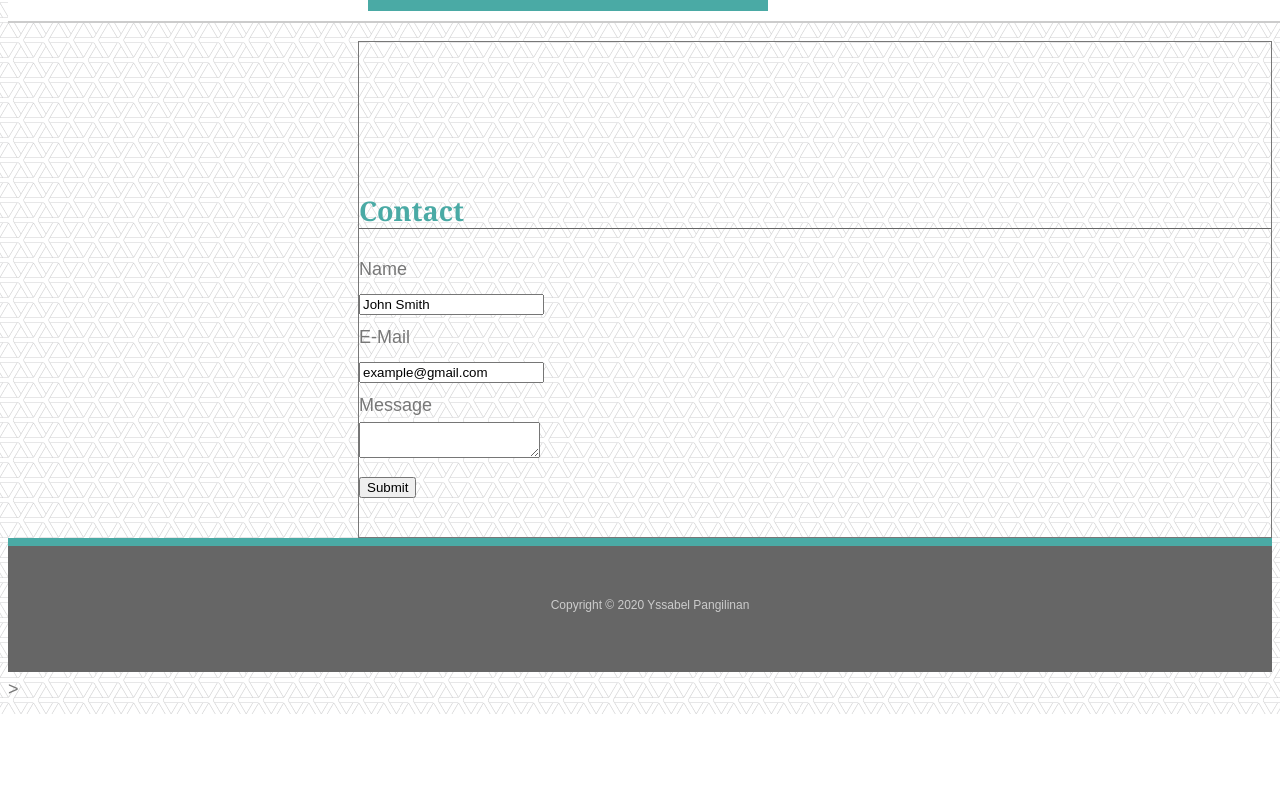
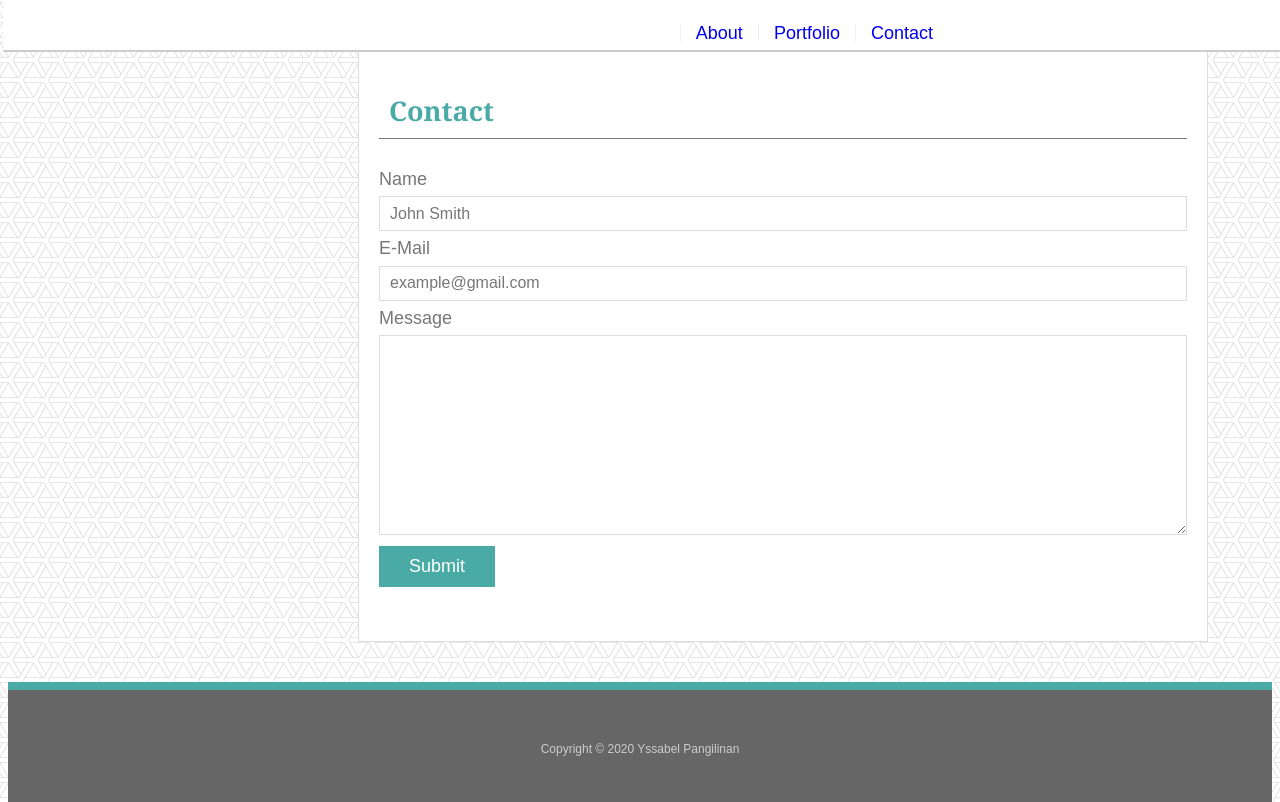
Before and after one commit to YPangilinan/Basic-Portfolio, a plain HTML site: page contact.html in a window 1280 px wide. Shown: the part 97-899 px from the top of the page. Before the commit the page ends 811 px from the top, so only its background shows below. Drawn offline with Linux system fonts and the light colour scheme; files that its build step writes are made by us from their sources; files whose address does not match are found by name.

Commit message:
making extra changes to css getting contact form working

```diff
--- a/assets/css/style.css
+++ b/assets/css/style.css
@@ -14,13 +14,14 @@ body{
     position:fixed;
     z-index:99;
     width:100%;
-    margin: 0 0 30px;
+    margin: 0;
+    margin-top:-10px;
+    margin-left: -5px;
     overflow:auto;
     background:#ffffff;
     color: #ffffff;
     border-bottom:2px solid #cccccc;
     text-align: center;
-    padding:10px;
 
 }
 
@@ -41,12 +42,28 @@ body{
 nav{
     float:right;
     margin-top:25px;
-    margin-right:150px;
+    margin-right:175px;
+    color:#777777;
+}
+
+nav a{
+    display:inline-block;
+    padding-left:15px;
+    margin-left: 10px;
+    line-height:18px;
+    text-decoration:none;
+    border-left:1px solid #efefef;
+}
+
+a:visited{
+    text-decoration:none;
+    color:#777777;
 }
 
 #mainwrapper{
     padding-top:130px;
     margin-left:350px;
+    padding-bottom:100px;
 }
 .about-me{
     max-width:850px;
@@ -63,48 +80,90 @@ h2{
     font-family: Georgia, 'Times New Roman', Times, serif;
     text-align:left;
     color:#4aaaa5;
-    border-bottom: 1px solid #666666;
+    border-bottom: 1px solid #777777;
+    padding: 10px;
+    max-width:850px;
 }
 
 
 p{
     margin-bottom:20px;
-    margin-left:20px;
 }
 
 .footer{
     padding:30px 0;
     clear:both;
+    position:relative;
     font-size:12px;
     color:#ffffff;
     color:#cccccc;
     text-align:center;
     background: #666666;
     border-top:8px solid #4aaaa5;
+    margin-top:-100px;
 }
 
 #contact{
-    max-width:960px;
-    align:center;
-    text-align: left;
-    padding-top:130px;
-    border:1px solid;
+    max-width:850px;
+    clear:both;
+    width:100%;
+    padding:20px;
+    margin:0 0 40px;
+    background: #ffffff;
+    border: 1px solid #dddddd;
 
 }
 form{
     margin:auto;
+    font-weight:200px;
+}
+label{
+    font-weight:200px;
+}
+
+input[type=text],
+input[type=email],
+textarea{
+    width:100%;
+
+}
+
+input[type=text],
+input[type=email],
+textarea{
+    height:35px;
+    padding:0 10px;
+    font-size:16px;
+    color:#777777;
+    border:1px solid #dddddd;
+}
+
+textarea{
+    height:200px;
+}
+
+input[type=submit] {
+	padding: 10px 30px;
+	font-size: 18px;
+	color: #fff;
+	cursor: pointer;
+	background: #4aaaa5;
+	border: 0 none;
 }
 .portfolio{
-    max-width:960px;
-    align:center;
-    text-align: left;
-    padding-top:130px;
-    border:1px solid;
+    max-width:850px;
+    clear:both;
+    width:100%;
+    padding:20px;
+    margin:0 0 40px;
+    background: #ffffff;
+    border: 1px solid #dddddd;
 }
 .links{
-    max-width:960px;
+    max-width:850px;
 
 }
+
 .image{
     max-width:200px;
     float:left;
--- a/contact.html
+++ b/contact.html
@@ -12,9 +12,9 @@
         <div class="username"><h1>Yssabel Pangilinan</h1></div>
 
         <nav>
-            <a href="/Users/yssabelpangilinan/Desktop/Basic-Portfolio/index.html">About</a>
-            <a href="/Users/yssabelpangilinan/Desktop/Basic-Portfolio/portfolio.html">Portfolio</a>
-            <a href="/Users/yssabelpangilinan/Desktop/Basic-Portfolio/contact.html">Contact</a>
+            <a href="/Users/yssabelpangilinan/Desktop/Basic-Portfolio/index.html" style="text-decoration:none">About</a>
+            <a href="/Users/yssabelpangilinan/Desktop/Basic-Portfolio/portfolio.html"style="text-decoration:none">Portfolio</a>
+            <a href="/Users/yssabelpangilinan/Desktop/Basic-Portfolio/contact.html"style="text-decoration:none">Contact</a>
         <nav>
 
 
@@ -27,16 +27,16 @@
 
     <div class="form">
         <form>
-            <label for="name">Name</label><br>
-            <input type="text" id="name" name="name" value="John Smith"><br>
-            <label for="email">E-Mail</label><br>
-            <input type="text" id="email" name="email" value="example@gmail.com"><br>
-            <label for="message">Message</label><br>
+
+           <label for="name">Name</label>
+            <input type="text" id="name" name="name" value="John Smith">
+            <label for="email">E-Mail</label>
+            <input type="text" id="email" name="email" value="example@gmail.com">
+          <label for="message">Message</label>
             <textarea id="message" name="message" required="required"></textarea>
 
             </label>
             <br>
-
             <input type="submit">
 
         </form>
```
Also changed, not shown: index.html (+4 -4 lines), portfolio.html (+3 -3 lines).
